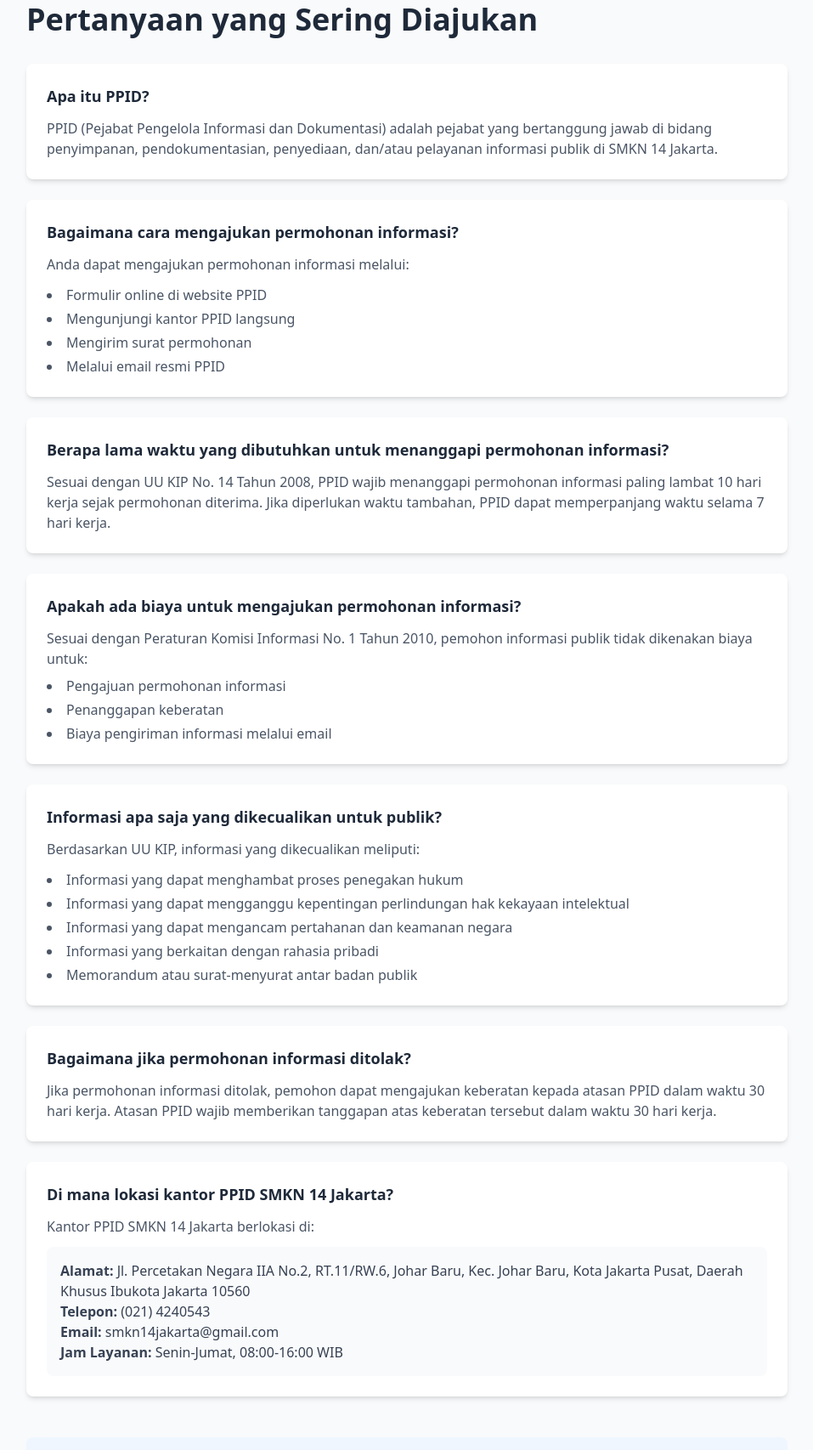
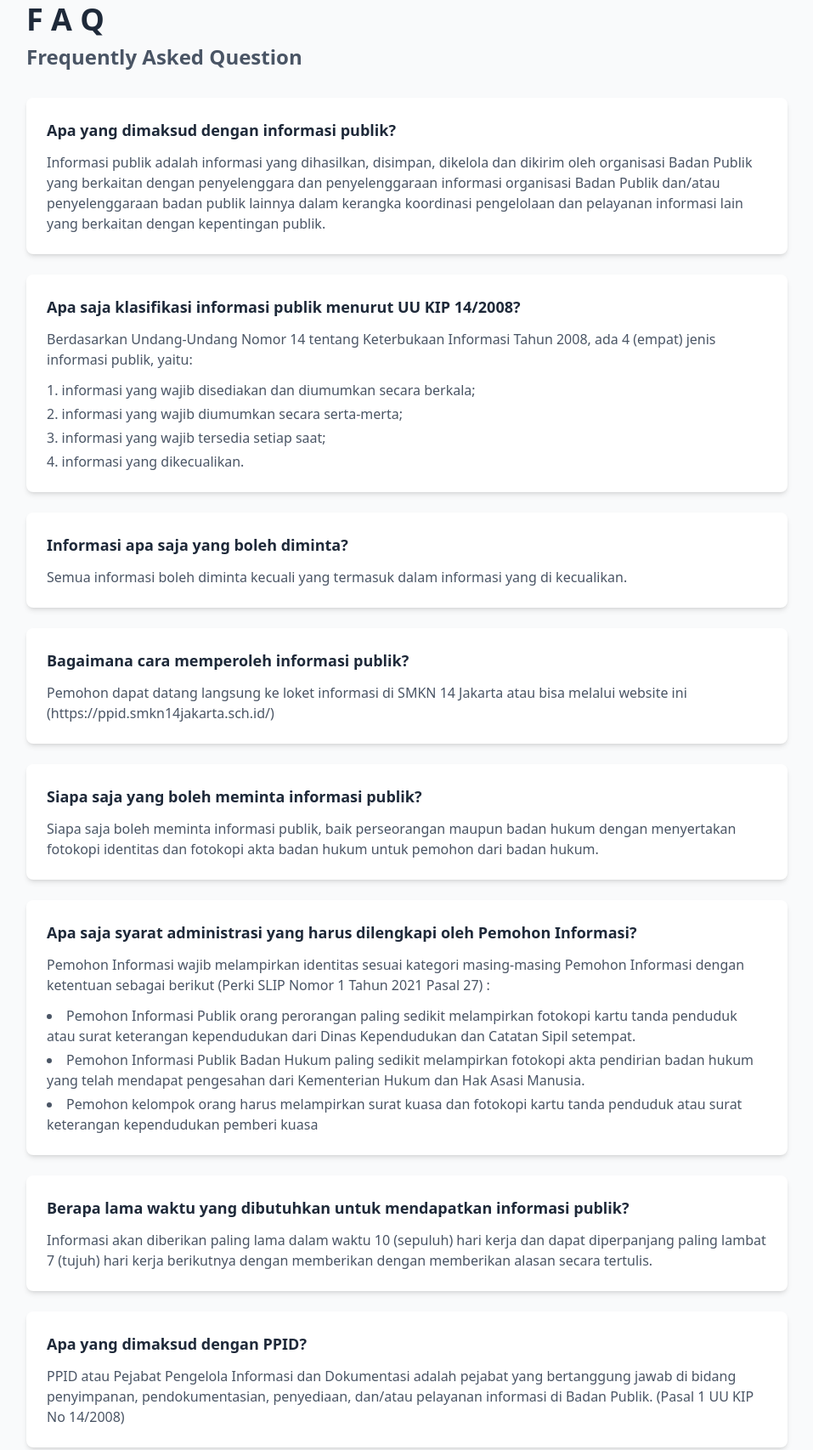
Before and after one commit to RaidToaster/SchoolWeb, an Astro site: page /faq in a window 1280 px wide. Shown: the part 192-1898 px from the top of the page at 85% size, without its empty margins (161-1118 px from the left). Built offline with nearby package versions, Linux system fonts and the light colour scheme; Astro itself is replaced by a stand-in of ours.

Commit message:
refactor: changed isi faq

```diff
--- a/src/components/Footer.astro
+++ b/src/components/Footer.astro
@@ -63,11 +63,13 @@ const currentYear = new Date().getFullYear();
                     <div class="grid grid-cols-1 sm:grid-cols-2 gap-3">
                         <div class="flex items-center space-x-3">
                             <Phone class="h-4 w-4 text-primary" />
-                            <span class="text-sm">(021) 1234-5678</span>
+                            <span class="text-sm">(021) 4240543</span>
                         </div>
                         <div class="flex items-center space-x-3">
                             <Mail class="h-4 w-4 text-white" />
-                            <span class="text-sm">info@smkn14jkt.sch.id</span>
+                            <span class="text-sm"
+                                >smkn14jakarta@gmail.com
+                            </span>
                         </div>
                     </div>
 
@@ -77,7 +79,7 @@ const currentYear = new Date().getFullYear();
                             href="#"
                             class="text-sm hover:text-secondary transition-colors duration-300"
                         >
-                            www.smkn14jkt.sch.id
+                            https://ppid.smkn14jakarta.sch.id/
                         </a>
                     </div>
                 </div>
--- a/src/pages/faq.astro
+++ b/src/pages/faq.astro
@@ -5,87 +5,139 @@ import PageLayout from "../layouts/PageLayout.astro";
 <PageLayout title="FAQ - PPID SMKN 14 Jakarta">
   <div class="container mx-auto px-6 py-12">
     <div class="max-w-4xl mx-auto">
-      <h1 class="text-4xl font-bold text-gray-800 mb-8">Pertanyaan yang Sering Diajukan</h1>
+      <h1 class="text-4xl font-bold text-gray-800 mb-2">F A Q</h1>
+      <h2 class="text-2xl font-semibold text-gray-600 mb-8">
+        Frequently Asked Question
+      </h2>
 
       <div class="space-y-6">
         <!-- FAQ Item -->
         <div class="bg-white rounded-lg shadow-md p-6">
-          <h3 class="text-lg font-bold text-gray-800 mb-3">Apa itu PPID?</h3>
+          <h3 class="text-lg font-bold text-gray-800 mb-3">
+            Apa yang dimaksud dengan informasi publik?
+          </h3>
           <p class="text-gray-600">
-            PPID (Pejabat Pengelola Informasi dan Dokumentasi) adalah pejabat yang bertanggung jawab di bidang penyimpanan, pendokumentasian, penyediaan, dan/atau pelayanan informasi publik di SMKN 14 Jakarta.
+            Informasi publik adalah informasi yang dihasilkan, disimpan,
+            dikelola dan dikirim oleh organisasi Badan Publik yang berkaitan
+            dengan penyelenggara dan penyelenggaraan informasi organisasi Badan
+            Publik dan/atau penyelenggaraan badan publik lainnya dalam kerangka
+            koordinasi pengelolaan dan pelayanan informasi lain yang berkaitan
+            dengan kepentingan publik.
           </p>
         </div>
 
         <div class="bg-white rounded-lg shadow-md p-6">
-          <h3 class="text-lg font-bold text-gray-800 mb-3">Bagaimana cara mengajukan permohonan informasi?</h3>
+          <h3 class="text-lg font-bold text-gray-800 mb-3">
+            Apa saja klasifikasi informasi publik menurut UU KIP 14/2008?
+          </h3>
           <p class="text-gray-600 mb-3">
-            Anda dapat mengajukan permohonan informasi melalui:
+            Berdasarkan Undang-Undang Nomor 14 tentang Keterbukaan Informasi
+            Tahun 2008, ada 4 (empat) jenis informasi publik, yaitu:
           </p>
-          <ul class="list-disc list-inside text-gray-600 space-y-1">
-            <li>Formulir online di website PPID</li>
-            <li>Mengunjungi kantor PPID langsung</li>
-            <li>Mengirim surat permohonan</li>
-            <li>Melalui email resmi PPID</li>
+          <ul class="list-decimal list-inside text-gray-600 space-y-1">
+            <li>
+              informasi yang wajib disediakan dan diumumkan secara berkala;
+            </li>
+            <li>informasi yang wajib diumumkan secara serta-merta;</li>
+            <li>informasi yang wajib tersedia setiap saat;</li>
+            <li>informasi yang dikecualikan.</li>
           </ul>
         </div>
 
         <div class="bg-white rounded-lg shadow-md p-6">
-          <h3 class="text-lg font-bold text-gray-800 mb-3">Berapa lama waktu yang dibutuhkan untuk menanggapi permohonan informasi?</h3>
+          <h3 class="text-lg font-bold text-gray-800 mb-3">
+            Informasi apa saja yang boleh diminta?
+          </h3>
           <p class="text-gray-600">
-            Sesuai dengan UU KIP No. 14 Tahun 2008, PPID wajib menanggapi permohonan informasi paling lambat 10 hari kerja sejak permohonan diterima. Jika diperlukan waktu tambahan, PPID dapat memperpanjang waktu selama 7 hari kerja.
+            Semua informasi boleh diminta kecuali yang termasuk dalam informasi
+            yang di kecualikan.
           </p>
         </div>
 
         <div class="bg-white rounded-lg shadow-md p-6">
-          <h3 class="text-lg font-bold text-gray-800 mb-3">Apakah ada biaya untuk mengajukan permohonan informasi?</h3>
+          <h3 class="text-lg font-bold text-gray-800 mb-3">
+            Bagaimana cara memperoleh informasi publik?
+          </h3>
           <p class="text-gray-600">
-            Sesuai dengan Peraturan Komisi Informasi No. 1 Tahun 2010, pemohon informasi publik tidak dikenakan biaya untuk:
+            Pemohon dapat datang langsung ke loket informasi di SMKN 14 Jakarta
+            atau bisa melalui website ini (https://ppid.smkn14jakarta.sch.id/)
           </p>
-          <ul class="list-disc list-inside text-gray-600 mt-2 space-y-1">
-            <li>Pengajuan permohonan informasi</li>
-            <li>Penanggapan keberatan</li>
-            <li>Biaya pengiriman informasi melalui email</li>
+        </div>
+
+        <div class="bg-white rounded-lg shadow-md p-6">
+          <h3 class="text-lg font-bold text-gray-800 mb-3">
+            Siapa saja yang boleh meminta informasi publik?
+          </h3>
+          <p class="text-gray-600">
+            Siapa saja boleh meminta informasi publik, baik perseorangan maupun
+            badan hukum dengan menyertakan fotokopi identitas dan fotokopi akta
+            badan hukum untuk pemohon dari badan hukum.
+          </p>
+        </div>
+
+        <div class="bg-white rounded-lg shadow-md p-6">
+          <h3 class="text-lg font-bold text-gray-800 mb-3">
+            Apa saja syarat administrasi yang harus dilengkapi oleh Pemohon
+            Informasi?
+          </h3>
+          <p class="text-gray-600 mb-3">
+            Pemohon Informasi wajib melampirkan identitas sesuai kategori
+            masing-masing Pemohon Informasi dengan ketentuan sebagai berikut
+            (Perki SLIP Nomor 1 Tahun 2021 Pasal 27) :
+          </p>
+          <ul class="list-disc list-inside text-gray-600 space-y-1">
+            <li>
+              Pemohon Informasi Publik orang perorangan paling sedikit
+              melampirkan fotokopi kartu tanda penduduk atau surat keterangan
+              kependudukan dari Dinas Kependudukan dan Catatan Sipil setempat.
+            </li>
+            <li>
+              Pemohon Informasi Publik Badan Hukum paling sedikit melampirkan
+              fotokopi akta pendirian badan hukum yang telah mendapat pengesahan
+              dari Kementerian Hukum dan Hak Asasi Manusia.
+            </li>
+            <li>
+              Pemohon kelompok orang harus melampirkan surat kuasa dan fotokopi
+              kartu tanda penduduk atau surat keterangan kependudukan pemberi
+              kuasa
+            </li>
           </ul>
         </div>
 
         <div class="bg-white rounded-lg shadow-md p-6">
-          <h3 class="text-lg font-bold text-gray-800 mb-3">Informasi apa saja yang dikecualikan untuk publik?</h3>
-          <p class="text-gray-600 mb-3">
-            Berdasarkan UU KIP, informasi yang dikecualikan meliputi:
-          </p>
-          <ul class="list-disc list-inside text-gray-600 space-y-1">
-            <li>Informasi yang dapat menghambat proses penegakan hukum</li>
-            <li>Informasi yang dapat mengganggu kepentingan perlindungan hak kekayaan intelektual</li>
-            <li>Informasi yang dapat mengancam pertahanan dan keamanan negara</li>
-            <li>Informasi yang berkaitan dengan rahasia pribadi</li>
-            <li>Memorandum atau surat-menyurat antar badan publik</li>
-          </ul>
-        </div>
-
-        <div class="bg-white rounded-lg shadow-md p-6">
-          <h3 class="text-lg font-bold text-gray-800 mb-3">Bagaimana jika permohonan informasi ditolak?</h3>
+          <h3 class="text-lg font-bold text-gray-800 mb-3">
+            Berapa lama waktu yang dibutuhkan untuk mendapatkan informasi
+            publik?
+          </h3>
           <p class="text-gray-600">
-            Jika permohonan informasi ditolak, pemohon dapat mengajukan keberatan kepada atasan PPID dalam waktu 30 hari kerja. Atasan PPID wajib memberikan tanggapan atas keberatan tersebut dalam waktu 30 hari kerja.
+            Informasi akan diberikan paling lama dalam waktu 10 (sepuluh) hari
+            kerja dan dapat diperpanjang paling lambat 7 (tujuh) hari kerja
+            berikutnya dengan memberikan dengan memberikan alasan secara
+            tertulis.
           </p>
         </div>
 
         <div class="bg-white rounded-lg shadow-md p-6">
-          <h3 class="text-lg font-bold text-gray-800 mb-3">Di mana lokasi kantor PPID SMKN 14 Jakarta?</h3>
-          <p class="text-gray-600 mb-3">
-            Kantor PPID SMKN 14 Jakarta berlokasi di:
+          <h3 class="text-lg font-bold text-gray-800 mb-3">
+            Apa yang dimaksud dengan PPID?
+          </h3>
+          <p class="text-gray-600">
+            PPID atau Pejabat Pengelola Informasi dan Dokumentasi adalah pejabat
+            yang bertanggung jawab di bidang penyimpanan, pendokumentasian,
+            penyediaan, dan/atau pelayanan informasi di Badan Publik. (Pasal 1
+            UU KIP No 14/2008)
           </p>
-          <div class="bg-gray-50 rounded-lg p-4">
-            <p class="text-gray-700"><strong>Alamat:</strong> Jl. Percetakan Negara IIA No.2, RT.11/RW.6, Johar Baru, Kec. Johar Baru, Kota Jakarta Pusat, Daerah Khusus Ibukota Jakarta 10560</p>
-            <p class="text-gray-700"><strong>Telepon:</strong> (021) 4240543</p>
-            <p class="text-gray-700"><strong>Email:</strong> smkn14jakarta@gmail.com</p>
-            <p class="text-gray-700"><strong>Jam Layanan:</strong> Senin-Jumat, 08:00-16:00 WIB</p>
-          </div>
         </div>
       </div>
 
       <div class="mt-12 bg-blue-50 rounded-lg p-6 text-center">
-        <h3 class="text-lg font-bold text-blue-800 mb-2">Pertanyaan lainnya?</h3>
-        <p class="text-blue-700 mb-4">Jika pertanyaan Anda tidak terjawab di FAQ ini, silakan hubungi kami langsung.</p>
+        <h3 class="text-lg font-bold text-blue-800 mb-2">
+          Pertanyaan lainnya?
+        </h3>
+        <p class="text-blue-700 mb-4">
+          Jika pertanyaan Anda tidak terjawab di FAQ ini, silakan hubungi kami
+          langsung.
+        </p>
         <a
           href="/kontak"
           class="bg-blue-500 hover:bg-blue-600 text-white font-bold py-3 px-6 rounded-full transition-colors duration-300"
--- a/src/pages/standar-layanan/mekanisme-permohonan-informasi.astro
+++ b/src/pages/standar-layanan/mekanisme-permohonan-informasi.astro
@@ -171,7 +171,7 @@ import PageLayout from "../../layouts/PageLayout.astro";
               <div>
                 <h4 class="font-semibold text-gray-700 mb-1">Kontak:</h4>
                 <p class="text-gray-600 text-sm">
-                  Telepon: (021) 3456789<br />Email: ppid@smkn14-jakarta.sch.id
+                  Telepon: (021) 4240543<br />Email: smkn14jakarta@gmail.com
                 </p>
               </div>
             </div>
```
